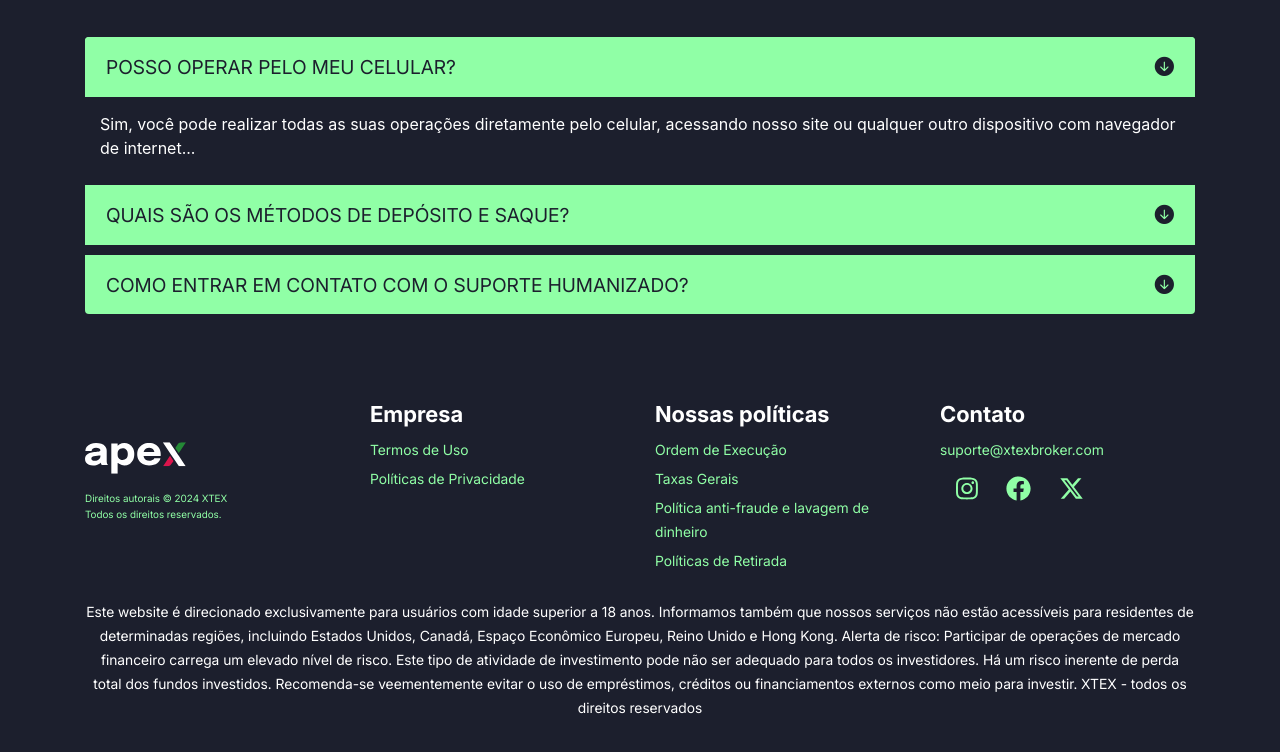
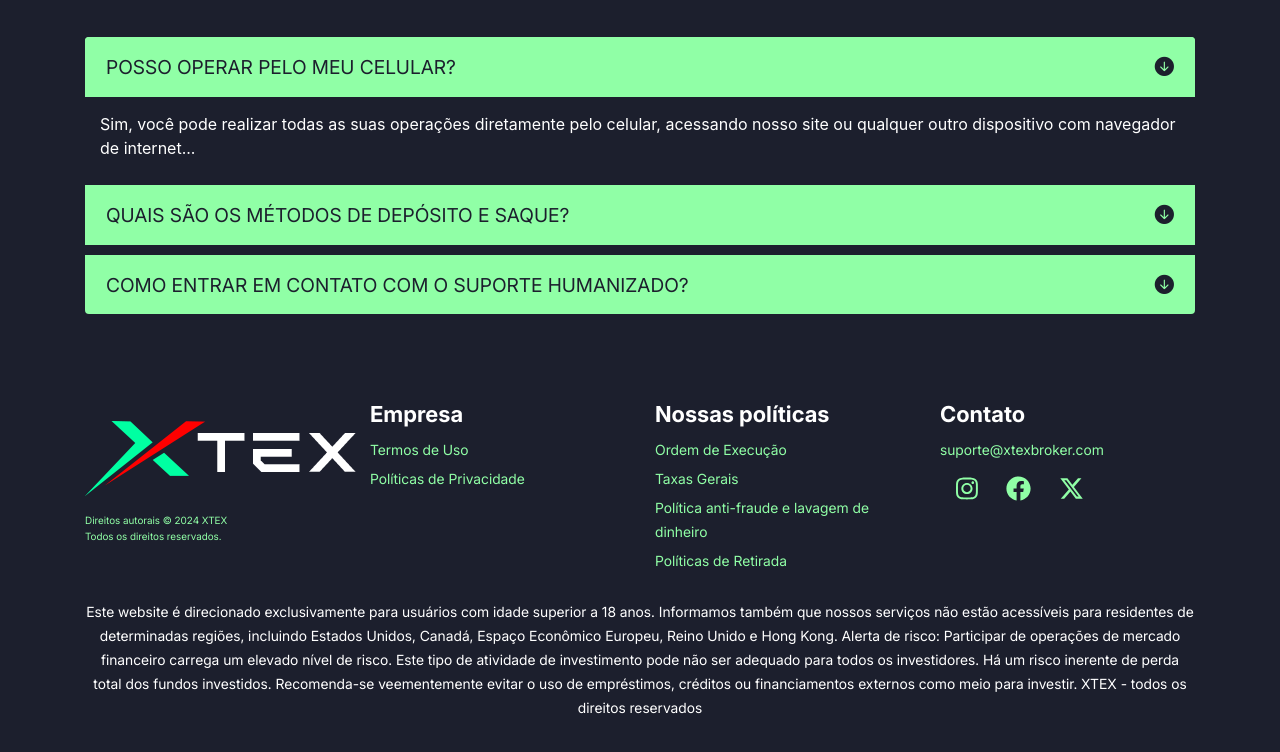
Before and after one commit to CaioAbra/xtex, a plain HTML site: page index.html in a window 1280 px wide. Shown: the part 4872-5624 px from the top of the page. Drawn offline with nearby package versions, Linux system fonts and the light colour scheme.

Commit message:
Atualizar o index.html img

```diff
--- a/index.html
+++ b/index.html
@@ -346,7 +346,7 @@
             <div class="row">
                 <div class="col-12 col-md-12 col-lg-3 footer-text-align-logo">
                     <div class="logo-svg-footer">
-                        <img src="./src/img/logo_apex.svg" alt="Logo da empresa">
+                        <img src="./src/img/LOGO.png" alt="Logo da empresa">
                     </div>
                     <p class="direitos">
                         Direitos autorais © 2024 XTEX<br>
@@ -432,7 +432,7 @@
     </footer>
 
     <!-- <div id="loadingModal" class="loading-modal">
-        <img src="./src/img/LOGO APEX.gif" alt="Carregando...">
+                    <img src="./src/img/LOGO.png" alt="Logo Xtex">
     </div> -->
 
 
```
